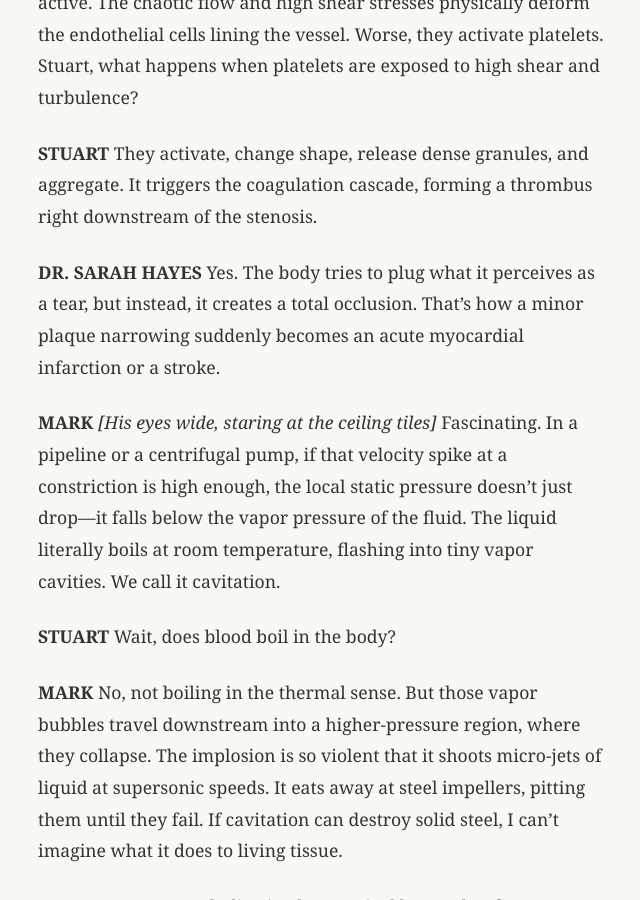
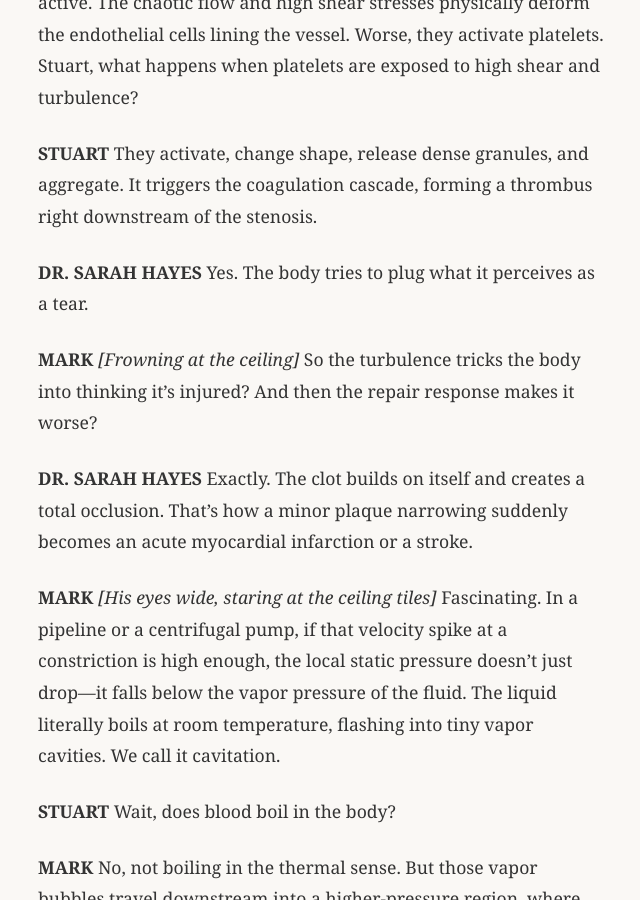
Before and after one commit to jmalicki/pulses-and-pathways, a Jekyll site: the page built from index.md, in a window 1280 px wide and 900 px high, scrolled down 12299 px. Shown: the whole window, without its empty margins (2-642 px from the left). Built offline with Jekyll 4.4.1, drawn with Linux system fonts in a browser that asks for light colours.

Commit message:
Break up Dr. Hayes monologue with Mark's reaction before heart attack conclusion

```diff
--- a/index.md
+++ b/index.md
@@ -386,7 +386,14 @@ And in a blood vessel, that downstream turbulence isn't just an energy loss—wh
 They activate, change shape, release dense granules, and aggregate. It triggers the coagulation cascade, forming a thrombus right downstream of the stenosis.
 
 **DR. SARAH HAYES**
-Yes. The body tries to plug what it perceives as a tear, but instead, it creates a total occlusion. That's how a minor plaque narrowing suddenly becomes an acute myocardial infarction or a stroke.
+Yes. The body tries to plug what it perceives as a tear.
+
+**MARK**
+*[Frowning at the ceiling]*
+So the turbulence tricks the body into thinking it's injured? And then the repair response makes it worse?
+
+**DR. SARAH HAYES**
+Exactly. The clot builds on itself and creates a total occlusion. That's how a minor plaque narrowing suddenly becomes an acute myocardial infarction or a stroke.
 
 **MARK**
 *[His eyes wide, staring at the ceiling tiles]*
```
Also changed, not shown: act_2_pressure_and_flow.md (+8 -1 lines).
